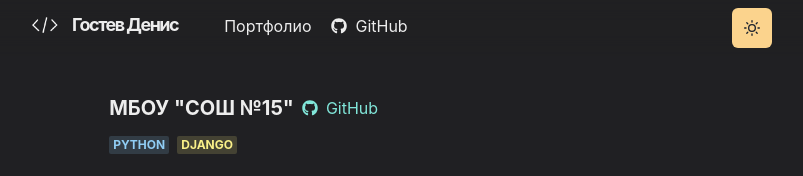
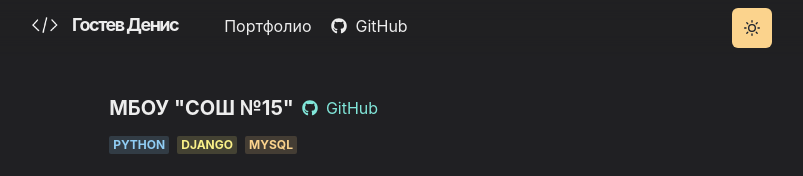
Before and after one commit to deniska69/gostev.site, a React (Create React App) app: page /portfolio/MSC15 in a window 1280 px wide. Shown: the top 176 px of the page, without its empty margins (244-1047 px from the left). Built offline with nearby package versions, Linux system fonts and the light colour scheme.

Commit message:
Обновление страницы проекта MSC15

```diff
--- a/src/components/pages/portfolio/MSC15.js
+++ b/src/components/pages/portfolio/MSC15.js
@@ -32,6 +32,7 @@ function MSC15() {
         <Stack direction="row">
           <Badge colorScheme="blue">Python</Badge>
           <Badge colorScheme="yellow">Django</Badge>
+          <Badge colorScheme="orange">MySQL</Badge>
         </Stack>
       </Section>
 
```
